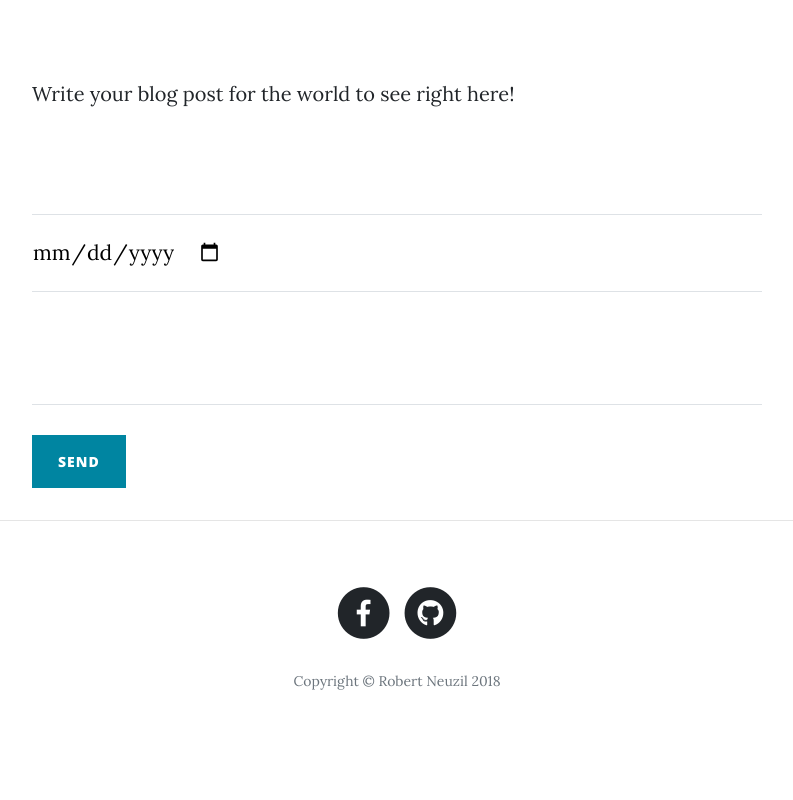
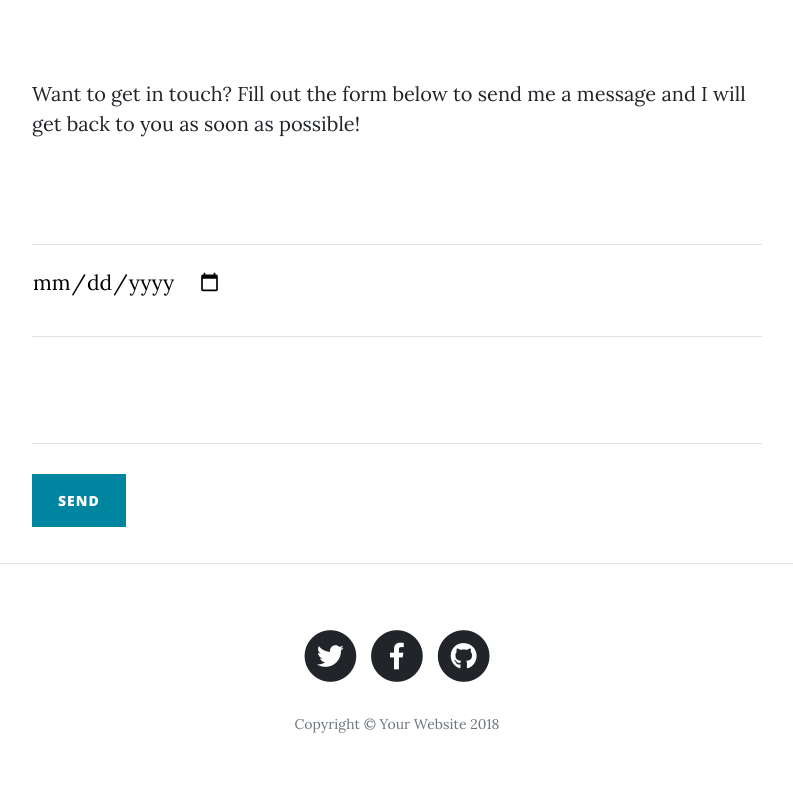
Before and after one commit to RobertNeuzil/Django-For-Production, a Django app: template djangoprod/home/templates/home/about.html in a window 1280 px wide. Shown: the part 533-1333 px from the top of the page, without its empty margins (243-1036 px from the left). Before the commit the page ends 1223 px from the top, so only its background shows below. Run offline with Django 3.2, Linux system fonts and the light colour scheme; the template is opened without the code that fills it, so the values that code supplies are empty, except form fields; form fields are guessed from the names that the template uses; some libraries are stand-ins or nearby versions.

Commit message:
more w/ forms

```diff
--- a/djangoprod/home/templates/home/about.html
+++ b/djangoprod/home/templates/home/about.html
@@ -1,5 +1,5 @@
 {% load static %}
-<!DOCTYPE html>
+
 <html lang="en">
 
   <head>
@@ -37,16 +37,16 @@
         <div class="collapse navbar-collapse" id="navbarResponsive">
           <ul class="navbar-nav ml-auto">
             <li class="nav-item">
-              <a class="nav-link" href="home/index.html">Home</a>
+              <a class="nav-link" href="index.html">Home</a>
             </li>
             <li class="nav-item">
-              <a class="nav-link" href="home/about.html">Submit Post</a>
+              <a class="nav-link" href="about.html">About</a>
             </li>
             <li class="nav-item">
-              <a class="nav-link" href="post.html">Blank4Now</a>
+              <a class="nav-link" href="post.html">Sample Post</a>
             </li>
             <li class="nav-item">
-              <a class="nav-link" href="contact.html">Blank4Now</a>
+              <a class="nav-link" href="contact.html">Contact</a>
             </li>
           </ul>
         </div>
@@ -72,34 +72,32 @@
     <div class="container">
       <div class="row">
         <div class="col-lg-8 col-md-10 mx-auto">
-          <p>Write your blog post for the world to see right here!</p>
+          <p>Want to get in touch? Fill out the form below to send me a message and I will get back to you as soon as possible!</p>
           <!-- Contact Form - Enter your email address on line 19 of the mail/contact_me.php file to make this form work. -->
           <!-- WARNING: Some web hosts do not allow emails to be sent through forms to common mail hosts like Gmail or Yahoo. It's recommended that you use a private domain email address! -->
           <!-- To use the contact form, your site must be on a live web host with PHP! The form will not work locally! -->
           <form name="sentMessage" id="contactForm" novalidate>
-
-
             <div class="control-group">
               <div class="form-group floating-label-form-group controls">
-                <label>Author</label>
-                {{ form.author }}
+                <label>Name</label>
+                {{form.author}}
                 <p class="help-block text-danger"></p>
               </div>
             </div>
             <div class="control-group">
               <div class="form-group floating-label-form-group controls">
                 <label>Date</label>
-               {{ form.date }}
-                <p class="help-block text-danger"></p>
+                {{form.date}}</p>
               </div>
-              <div class="form-group col-xs-12 floating-label-form-group controls">
+            </div>
+
+            <div class="control-group">
+              <div class="form-group floating-label-form-group controls">
                 <label>Message</label>
                 {{form.message}}
                 <p class="help-block text-danger"></p>
               </div>
             </div>
-
-
             <br>
             <div id="success"></div>
             <div class="form-group">
@@ -118,9 +116,16 @@
         <div class="row">
           <div class="col-lg-8 col-md-10 mx-auto">
             <ul class="list-inline text-center">
-
               <li class="list-inline-item">
-                <a href="https://www.facebook.com/robertneuzil">
+                <a href="#">
+                  <span class="fa-stack fa-lg">
+                    <i class="fas fa-circle fa-stack-2x"></i>
+                    <i class="fab fa-twitter fa-stack-1x fa-inverse"></i>
+                  </span>
+                </a>
+              </li>
+              <li class="list-inline-item">
+                <a href="#">
                   <span class="fa-stack fa-lg">
                     <i class="fas fa-circle fa-stack-2x"></i>
                     <i class="fab fa-facebook-f fa-stack-1x fa-inverse"></i>
@@ -128,7 +133,7 @@
                 </a>
               </li>
               <li class="list-inline-item">
-                <a href="https://www.github.com/robertneuzil">
+                <a href="#">
                   <span class="fa-stack fa-lg">
                     <i class="fas fa-circle fa-stack-2x"></i>
                     <i class="fab fa-github fa-stack-1x fa-inverse"></i>
@@ -136,23 +141,20 @@
                 </a>
               </li>
             </ul>
-            <p class="copyright text-muted">Copyright &copy; Robert Neuzil 2018</p>
+            <p class="copyright text-muted">Copyright &copy; Your Website 2018</p>
           </div>
         </div>
       </div>
-    </footer>
-
+  </form>
     <!-- Bootstrap core JavaScript -->
-    <script src="{% static 'home/vendor/jquery/jquery.min.js' %}"></script>
-    <script src="{% static 'home/vendor/bootstrap/js/bootstrap.bundle.min.js' %}"></script>
+    <script src="static/home/vendor/jquery/jquery.min.js"></script>
+    <script src="static/home/vendor/bootstrap/js/bootstrap.bundle.min.js"></script>
 
     <!-- Contact Form JavaScript -->
-    <script src="{% static 'home/js/jqBootstrapValidation.js' %}"></script>
-    <script src="{% static 'home/js/contact_me.js' %}"></script>
+    <script src="static/home/js/jqBootstrapValidation.js"></script>
+    <script src="static/home/js/contact_me.js"></script>
 
     <!-- Custom scripts for this template -->
-    <script src="{% static 'home/js/clean-blog.min.js' %}"></script>
-
-  </body>
-
+    <script src="static/home/js/clean-blog.min.js"></script>
+</body>
 </html>
--- a/djangoprod/home/urls.py
+++ b/djangoprod/home/urls.py
@@ -3,5 +3,7 @@ from . import views
 
 urlpatterns = [
     path('', views.index, name='index'),
-    path('about/', views.about, name='about')
+    path('about/', views.about, name='about'),
+    path('add/', views.addentry, name='add')
+
     ]
```
Also changed, not shown: djangoprod/home/forms.py (+6 -4 lines), djangoprod/home/views.py (+7 -1 lines).
